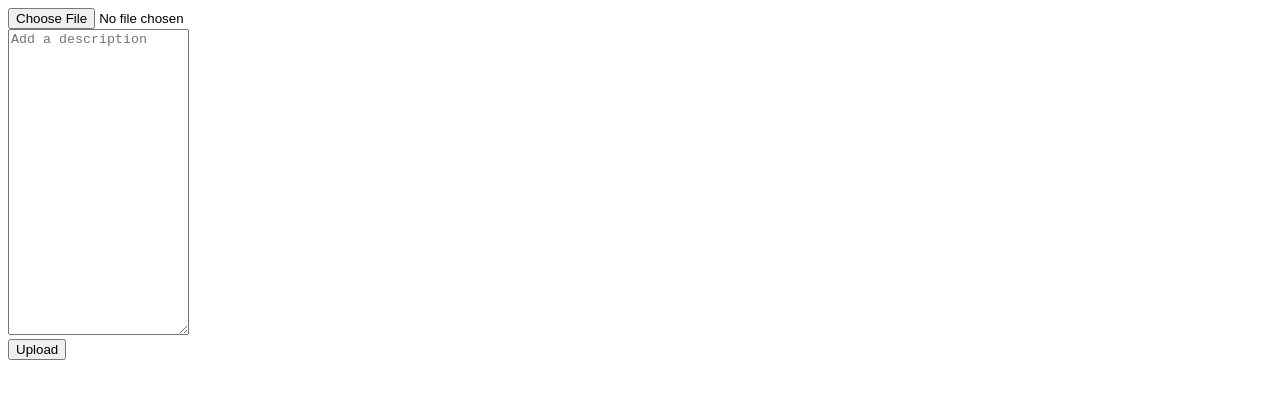
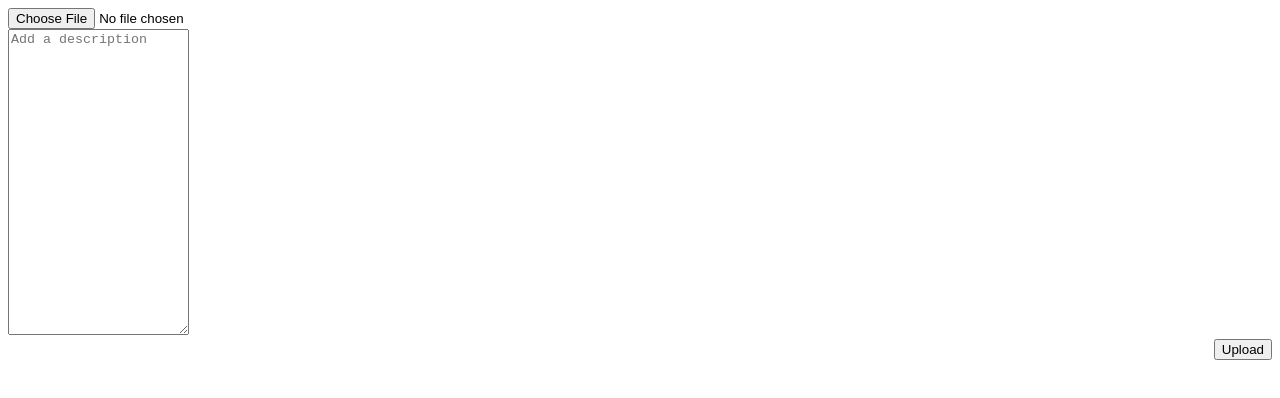
Before and after one commit to pfvatterott/Swapify, a React (Create React App) app in the folder client/: page /createItem in a window 1280 px wide. Shown: the top 398 px of the page. Built offline with nearby package versions, Linux system fonts and the light colour scheme.

Commit message:
changed components to original

```diff
--- a/client/src/pages/createItem.js
+++ b/client/src/pages/createItem.js
@@ -68,7 +68,7 @@ function Item() {
 
       // this cant be a form for some reason?
       <div>
-        <input
+        <Input
           onChange={handleFileChange}
           type="file"
         />
@@ -77,12 +77,12 @@ function Item() {
           name="description"
           placeholder="Add a description"
         />
-        <button
+        <FormBtn
           // disabled={!(formObject.author && formObject.title)}
           onClick={fileUploadHandler}
         >
           Upload
-        </button>
+        </FormBtn>
       </div>
     );
   }
```
